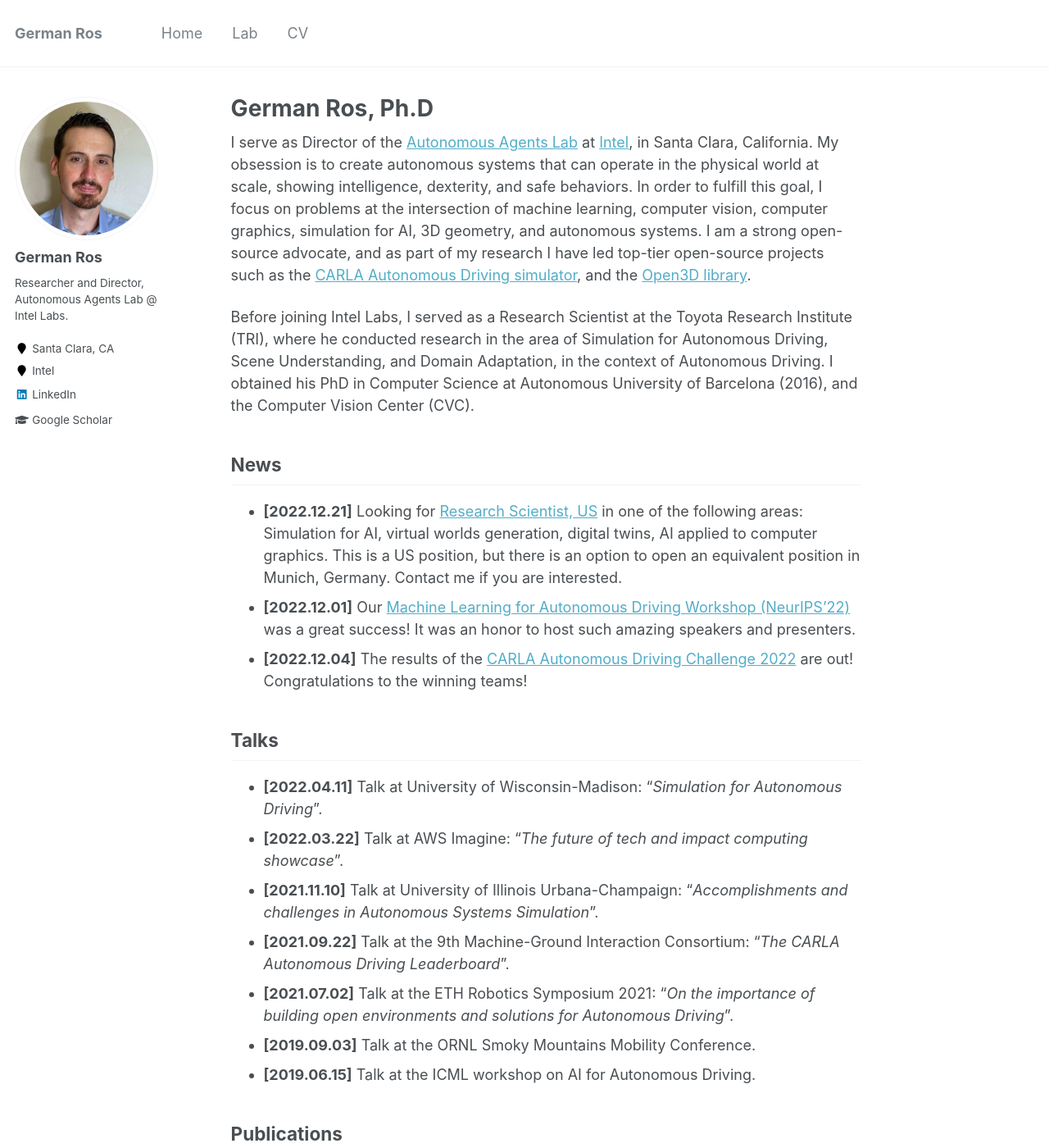
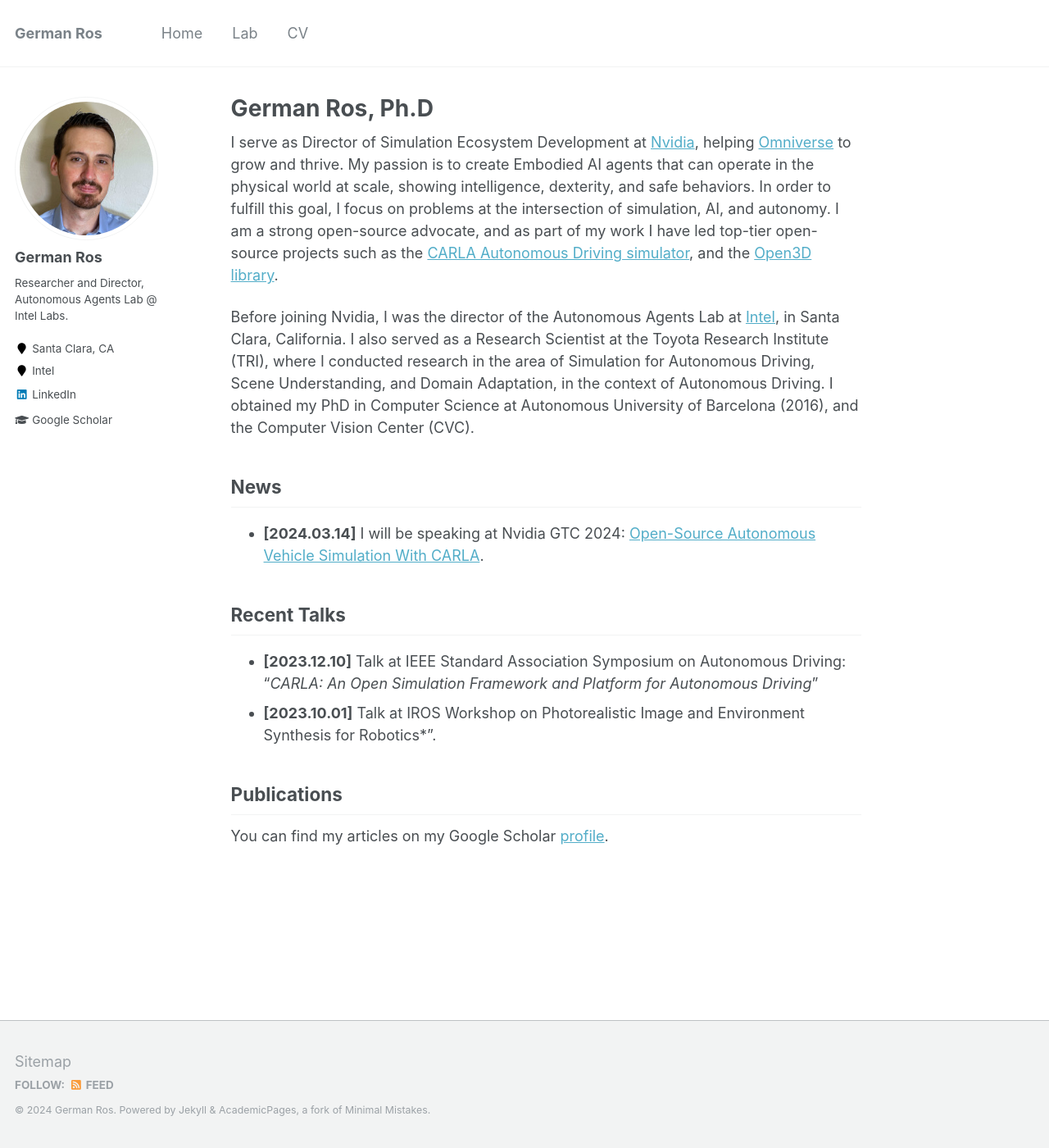
Before and after one commit to germanros1987/personal-site, a Jekyll site: the page built from _pages/about.md, in a window 1280 px wide and 1400 px high. Shown: the whole window at 82% size. Built offline with Jekyll 4.4.1, drawn with Linux system fonts in a browser that asks for light colours.

Commit message:
Update about.md

```diff
--- a/_pages/about.md
+++ b/_pages/about.md
@@ -9,28 +9,23 @@
 ---
 {% include base_path %}
 
-I serve as Director of the [Autonomous Agents Lab](/lab/) at [Intel](https://www.intel.com/), in Santa Clara, California. My obsession is to create autonomous systems that can operate in the physical world at scale, showing intelligence, dexterity, and safe behaviors. In order to fulfill this goal, I focus on problems at the intersection of  machine learning, computer vision, computer graphics, simulation for AI, 3D geometry, and autonomous systems. I am a strong open-source advocate, and as part of my research I have led top-tier
+I serve as Director of Simulation Ecosystem Development at [Nvidia](www.nvidia.com), helping [Omniverse](https://www.nvidia.com/en-us/omniverse/) to grow and thrive.
+My passion is to create Embodied AI agents that can operate in the physical world at scale, showing intelligence, dexterity, and safe behaviors. In order to fulfill this goal, I focus on problems at the intersection of simulation, AI, and autonomy. I am a strong open-source advocate, and as part of my work I have led top-tier
 open-source projects such as the [CARLA Autonomous Driving simulator](https://github.com/carla-simulator/carla), and the [Open3D library](https://github.com/isl-org/Open3D).
 
-Before joining Intel Labs, I served as a Research Scientist at the Toyota Research Institute (TRI), where he conducted research in the area of Simulation for Autonomous Driving, Scene Understanding, and Domain Adaptation, in the context of Autonomous Driving. I obtained his PhD in Computer Science at Autonomous University of Barcelona (2016), and the Computer Vision Center (CVC).
+Before joining Nvidia, I was the director of the Autonomous Agents Lab at [Intel](https://www.intel.com/), in Santa Clara, California. I also served as a Research Scientist at the Toyota Research Institute (TRI), where I conducted research in the area of Simulation for Autonomous Driving, Scene Understanding, and Domain Adaptation, in the context of Autonomous Driving. I obtained my PhD in Computer Science at Autonomous University of Barcelona (2016), and the Computer Vision Center (CVC).
 
 News
 ------
 
-* **[2022.12.21]** Looking for [Research Scientist, US](https://intel.wd1.myworkdayjobs.com/External/job/US-California-Santa-Clara/AI-Sim-Research-Scientist_JR0238611) in one of the following areas: Simulation for AI, virtual worlds generation, digital twins, AI applied to computer graphics. This is a US position, but there is an option to open an equivalent position in Munich, Germany. Contact me if you are interested.
-* **[2022.12.01]** Our [Machine Learning for Autonomous Driving Workshop (NeurIPS'22)](https://ml4ad.github.io/) was a great success! It was an honor to host such amazing speakers and presenters.
-* **[2022.12.04]** The results of the [CARLA Autonomous Driving Challenge 2022](https://leaderboard.carla.org/leaderboard/) are out! Congratulations to the winning teams!
+* **[2024.03.14]** I will be speaking at Nvidia GTC 2024: [Open-Source Autonomous Vehicle Simulation With CARLA](https://images.nvidia.com/nvimages/gtc/pdf/GTC24_March_Automotive_Brochure.pdf).
 
 
-Talks
+Recent Talks
 ------
-* **[2022.04.11]** Talk at University of Wisconsin-Madison: “*Simulation for Autonomous Driving*".
-* **[2022.03.22]** Talk at AWS Imagine: "*The future of tech and impact computing showcase*".
-* **[2021.11.10]** Talk at University of Illinois Urbana-Champaign: "*Accomplishments and challenges in Autonomous Systems Simulation*".
-* **[2021.09.22]** Talk at the 9th Machine-Ground Interaction Consortium: "*The CARLA Autonomous Driving Leaderboard*".
-* **[2021.07.02]** Talk at the ETH Robotics Symposium 2021: "*On the importance of building open environments and solutions for Autonomous Driving*".
-* **[2019.09.03]** Talk at the ORNL Smoky Mountains Mobility Conference.
-* **[2019.06.15]** Talk at the ICML workshop on AI for Autonomous Driving.
+* **[2023.12.10]** Talk at IEEE Standard Association Symposium on Autonomous Driving: "*CARLA: An Open Simulation Framework and Platform for Autonomous Driving*"
+* **[2023.10.01]** Talk at IROS Workshop on Photorealistic Image and Environment Synthesis for Robotics*".
+
 
 Publications
 ------
```
